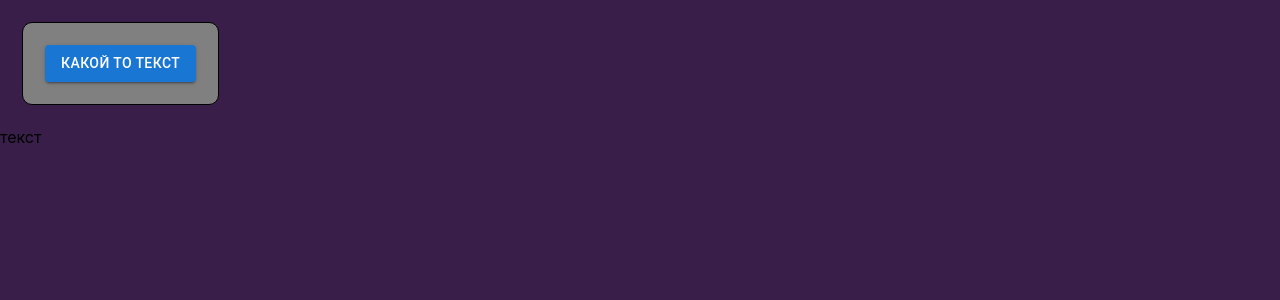
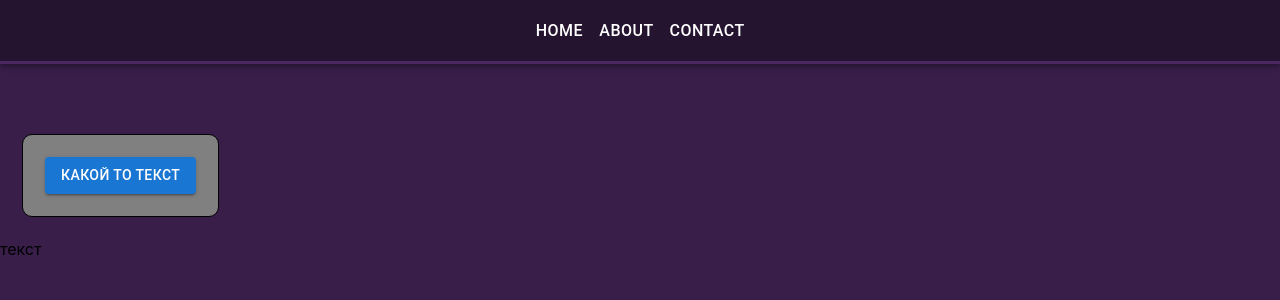
Before and after one commit to G00syara/animal_shelter, a React (Create React App) app: page / in a window 1280 px wide. Shown: the top 300 px of the page. Built offline with nearby package versions, Linux system fonts and the light colour scheme.

Commit message:
wip: Частично сделан navbar, найдена идея его реализации, установлены пакеты для этого

```diff
--- a/package.json
+++ b/package.json
@@ -5,6 +5,7 @@
   "dependencies": {
     "@emotion/react": "^11.11.3",
     "@emotion/styled": "^11.11.0",
+    "@mui/icons-material": "^5.15.6",
     "@mui/material": "^5.15.5",
     "@testing-library/jest-dom": "^5.17.0",
     "@testing-library/react": "^13.4.0",
@@ -14,6 +15,7 @@
     "@types/react": "^18.2.47",
     "@types/react-dom": "^18.2.18",
     "normalize.css": "^8.0.1",
+    "polished": "^4.2.2",
     "prettier": "^3.2.4",
     "react": "^18.2.0",
     "react-dom": "^18.2.0",
--- a/src/App.tsx
+++ b/src/App.tsx
@@ -2,12 +2,14 @@ import React, { useState } from 'react';
 import { Button } from '@mui/material';
 import { BaseDivWrapper, BaseWrapper } from './components/Base';
 import styled from '@emotion/styled';
+import { Navbar } from './components/Navbar';
 
 const App = () => {
   const [someText, setSomeText] = useState<string[]>(['текст']);
   return (
     <BaseDivWrapper>
       <div>
+        <Navbar />
         <BaseWrapper>
           <Button variant="contained" onClick={() => setSomeText((prevText) => [...prevText, 'пробный текст'])}>
             Какой то текст
--- a/src/components/Base.tsx
+++ b/src/components/Base.tsx
@@ -1,5 +1,6 @@
 import styled from '@emotion/styled';
 import { FC } from 'react';
+import { MAIN_COLOR } from '../const/colors';
 
 interface BaseDivWrapperProps {
   children?: React.ReactElement;
@@ -15,7 +16,7 @@ export const BaseWrapper: FC<BaseDivWrapperProps> = ({ children }) => {
 
 const StyledDiv = styled.div`
   display: flex;
-  background-color: #381e49;
+  background-color: ${MAIN_COLOR};
   width: 100vw;
   height: 100vh;
 `;
--- a/src/components/Navbar.tsx
+++ b/src/components/Navbar.tsx
@@ -1,8 +1,53 @@
-import React from 'react';
-import { Button } from '@mui/material';
+import React, { FC } from 'react';
+import AppBar from '@mui/material/AppBar';
+import Box from '@mui/material/Box';
 
-const Navbar = () => {
-  return;
+import IconButton from '@mui/material/IconButton';
+
+import MenuIcon from '@mui/icons-material/Menu';
+import Toolbar from '@mui/material/Toolbar';
+import Button from '@mui/material/Button';
+import styled from '@emotion/styled';
+import { DARKEST_MAIN_COLOR, UNDER_NAVBAR_COLOR } from '../const/colors';
+import NavbarList from './NavbarList';
+
+const HomeLink = () => <Button sx={{ color: '#fff', fontSize: '2vh' }}>Home</Button>;
+
+const AboutLink = () => <Button sx={{ color: '#fff', fontSize: '2vh' }}>About</Button>;
+
+const ContactLink = () => <Button sx={{ color: '#fff', fontSize: '2vh' }}>Contact</Button>;
+
+export const Navbar = () => {
+  return (
+    <StyledNavbar>
+      {/* <CssBaseline /> */}
+      <StyledAppBar>
+        <BaseWrapper>
+          <Box sx={{ display: 'flex', alignItems: 'center', justifyContent: 'center', width: '100%' }}>
+            <NavbarList />
+          </Box>
+        </BaseWrapper>
+      </StyledAppBar>
+      <Box component="main" sx={{ p: 3 }}>
+        <Toolbar />
+      </Box>
+    </StyledNavbar>
+  );
 };
 
-export default Navbar;
+const StyledNavbar = styled(Box)`
+  display: flex;
+  align-items: center;
+`;
+
+const StyledAppBar = styled(AppBar)`
+  background-color: ${DARKEST_MAIN_COLOR}; /* устанавливаем фон как прозрачный */
+  border-bottom: 3px solid ${UNDER_NAVBAR_COLOR};
+  height: 8vh;
+`;
+
+const BaseWrapper = styled.div`
+  display: flex;
+  align-items: center;
+  height: 100%;
+`;
--- /dev/null
+++ b/src/components/NavbarList.tsx
@@ -0,0 +1,20 @@
+import { Button } from '@mui/material';
+import React from 'react';
+
+const HomeLink = () => <Button sx={{ color: '#fff', fontSize: '2vh' }}>Home</Button>;
+
+const AboutLink = () => <Button sx={{ color: '#fff', fontSize: '2vh' }}>About</Button>;
+
+const ContactLink = () => <Button sx={{ color: '#fff', fontSize: '2vh' }}>Contact</Button>;
+
+const NavbarList = () => {
+  return (
+    <>
+      <HomeLink />
+      <AboutLink />
+      <ContactLink />
+    </>
+  );
+};
+
+export default NavbarList;
--- /dev/null
+++ b/src/const/colors.ts
@@ -0,0 +1,7 @@
+import { darken, lighten } from 'polished';
+
+export const MAIN_COLOR = '#381e49';
+
+export const DARKEST_MAIN_COLOR = darken(0.07, MAIN_COLOR);
+
+export const UNDER_NAVBAR_COLOR = lighten(0.07, MAIN_COLOR);
```
Also changed, not shown: 1 other file (tests, documents, lock files or other folders).
